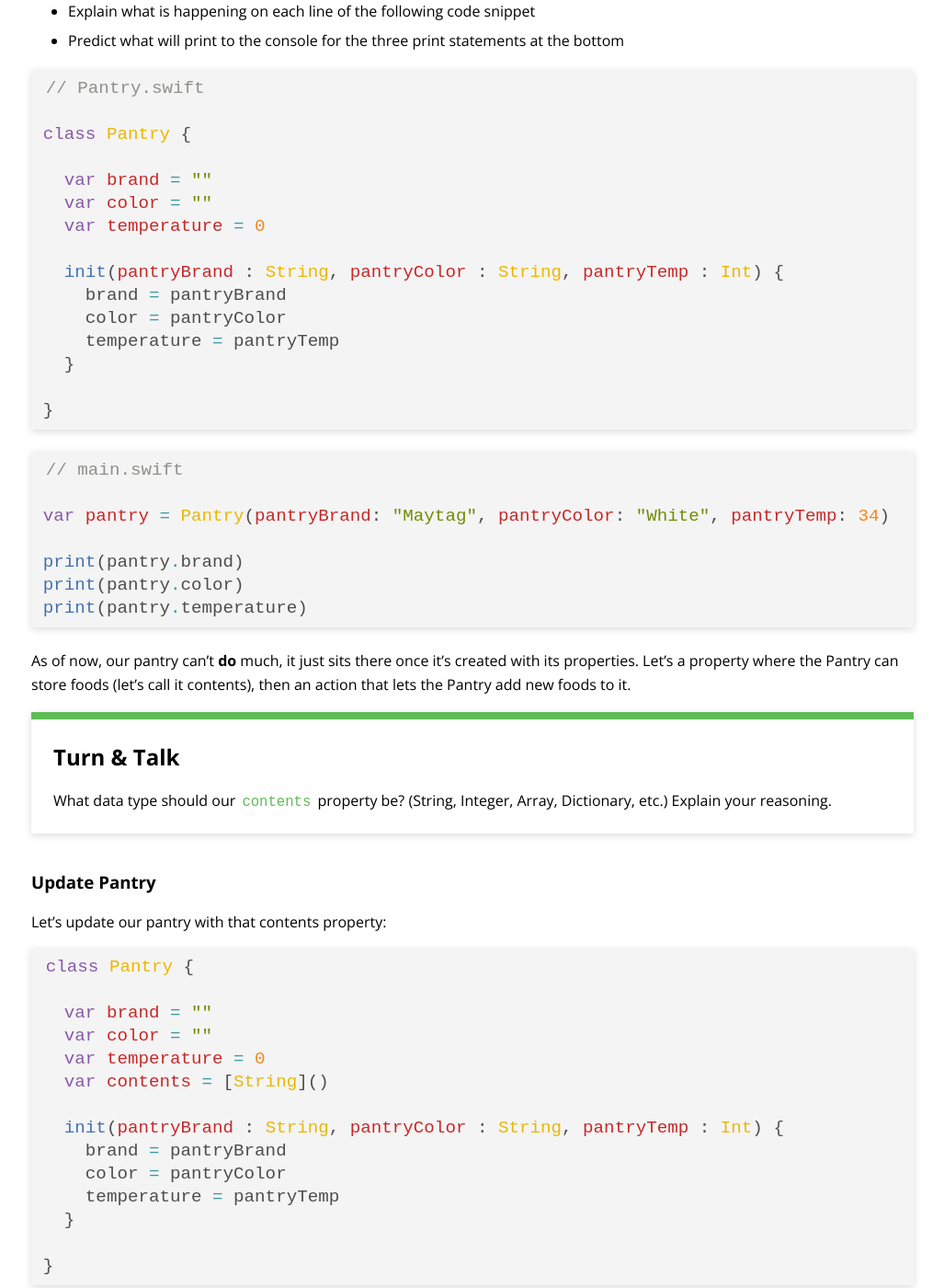
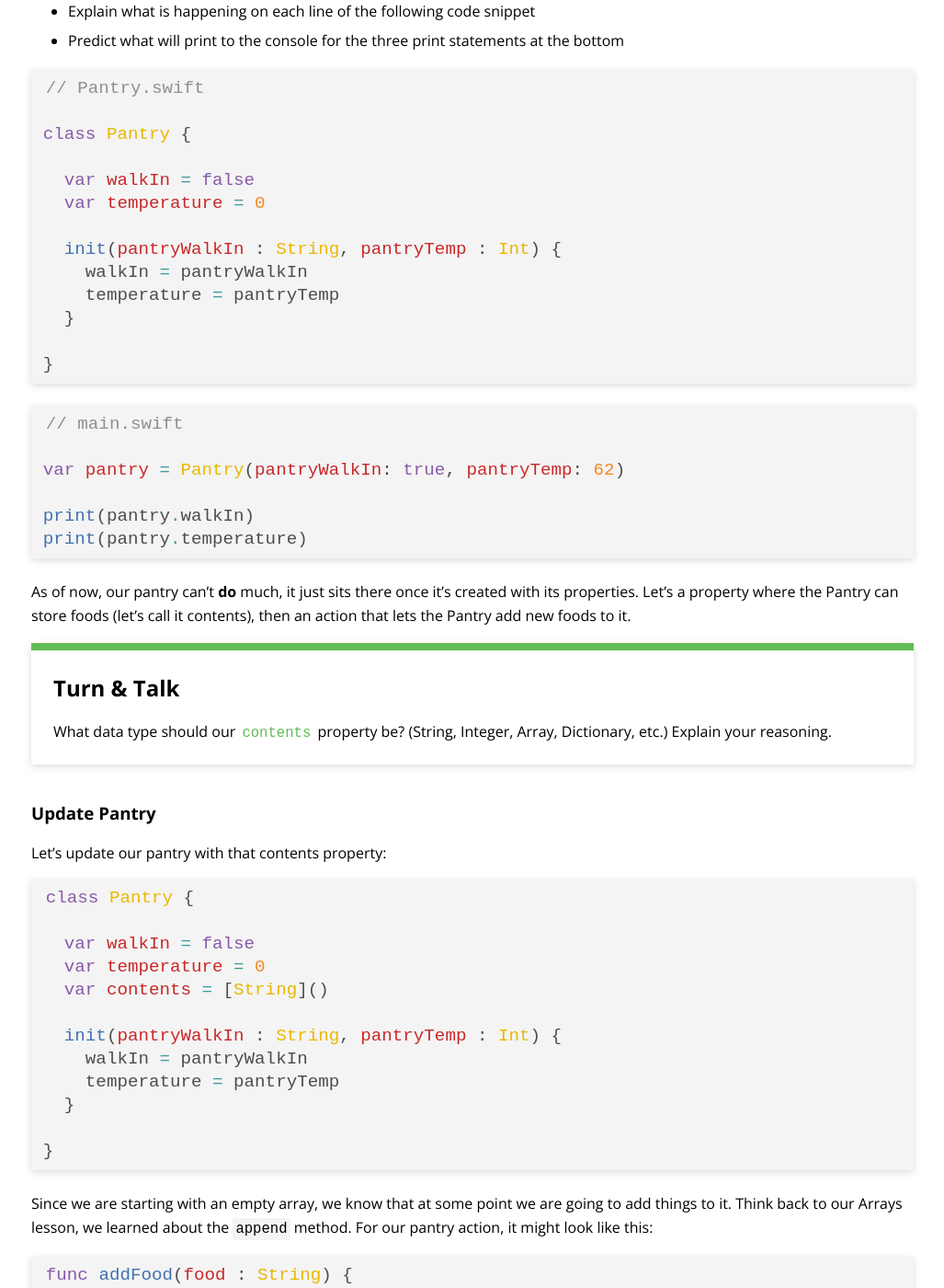
Before and after one commit to ameseee/kwk-curriculum-site, a Jekyll site: the page built from swift-ios/lessons/object-interaction/index.md, in a window 1280 px wide and 1400 px high, scrolled down 787 px. Shown: the whole window at 92% size, without its empty margins (126-1153 px from the left). Built offline with Jekyll 4.4.1, drawn with Linux system fonts in a browser that asks for light colours; nearby versions of some CDN libraries; some of the changed text lies outside the part shown.

````diff
--- a/swift-ios/lessons/object-interaction/index.md
+++ b/swift-ios/lessons/object-interaction/index.md
@@ -30,13 +30,11 @@
 
 class Pantry {
 
-  var brand = ""
-  var color = ""
+  var walkIn = false
   var temperature = 0
 
-  init(pantryBrand : String, pantryColor : String, pantryTemp : Int) {
-    brand = pantryBrand
-    color = pantryColor
+  init(pantryWalkIn : String, pantryTemp : Int) {
+    walkIn = pantryWalkIn
     temperature = pantryTemp
   }
 
@@ -46,10 +44,9 @@
 ```swift
 // main.swift
 
-var pantry = Pantry(pantryBrand: "Maytag", pantryColor: "White", pantryTemp: 34)
+var pantry = Pantry(pantryWalkIn: true, pantryTemp: 62)
 
-print(pantry.brand)
-print(pantry.color)
+print(pantry.walkIn)
 print(pantry.temperature)
 ```
 
@@ -67,14 +64,12 @@
 ```swift
 class Pantry {
 
-  var brand = ""
-  var color = ""
+  var walkIn = false
   var temperature = 0
   var contents = [String]()
 
-  init(pantryBrand : String, pantryColor : String, pantryTemp : Int) {
-    brand = pantryBrand
-    color = pantryColor
+  init(pantryWalkIn : String, pantryTemp : Int) {
+    walkIn = pantryWalkIn
     temperature = pantryTemp
   }
 
@@ -129,7 +124,7 @@
 <div class="try-it">
   <h2>Try It: Loop over Pantry contents</h2>
   <p><strong>First</strong>, update your Pantry and Food classes to reflect what we've talked about, then add the following to your <code class="try-it-code">main.swift</code> file:</p>
-  <code class="try-it-code">var pantry = Pantry(pantryBrand: "Maytag", pantryColor: "White", pantryTemp: 34)</code>
+  <code class="try-it-code">var pantry = Pantry(pantryWalkIn: true, pantryTemp: 62)</code>
   <br><br>
   <code class="try-it-code">print(pantry.foods)</code>
   <br><br>
````
Also changed, not shown: other parts of swift-ios/lessons/object-interaction/index.md (+1 -1 lines).
